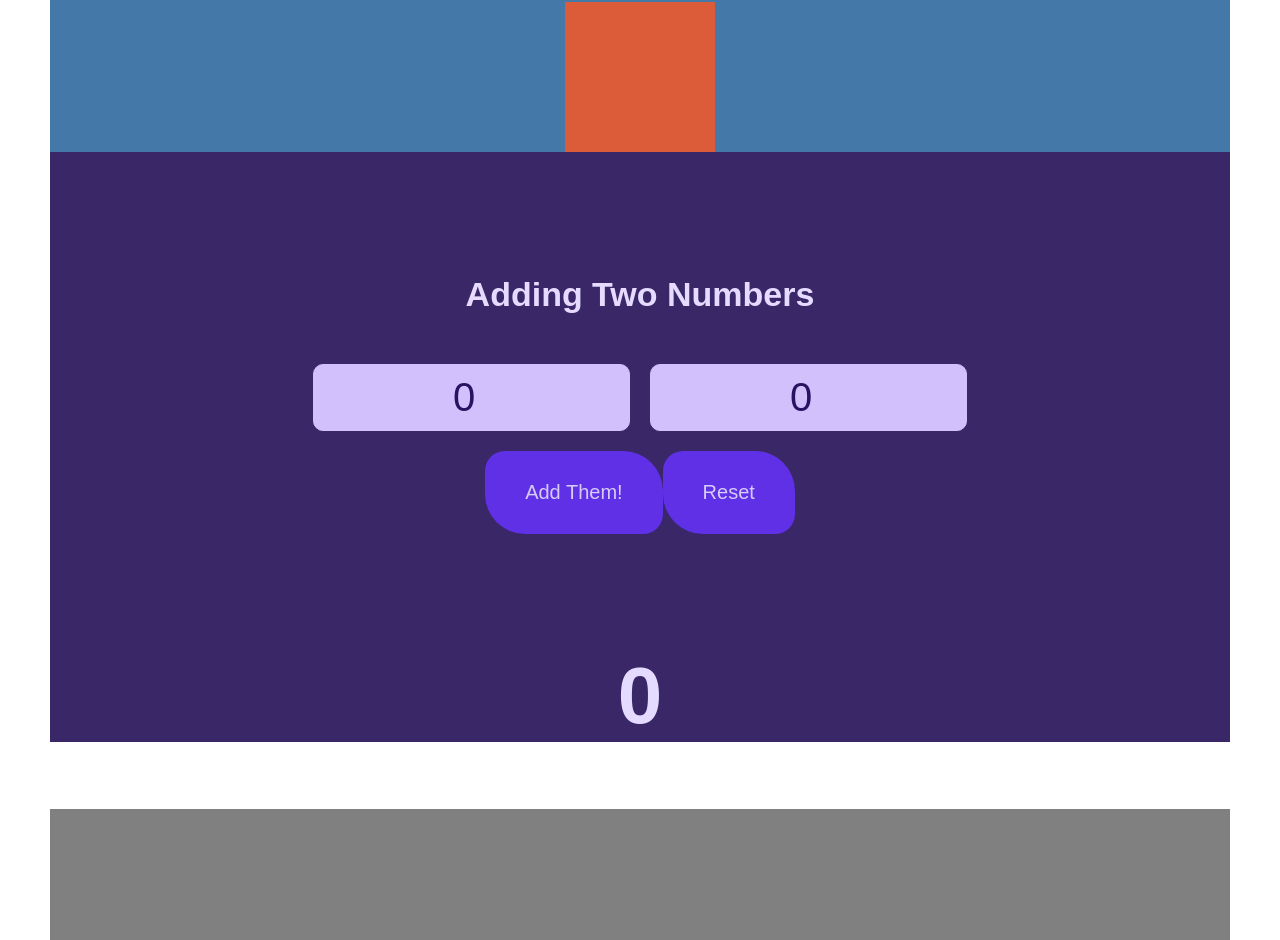
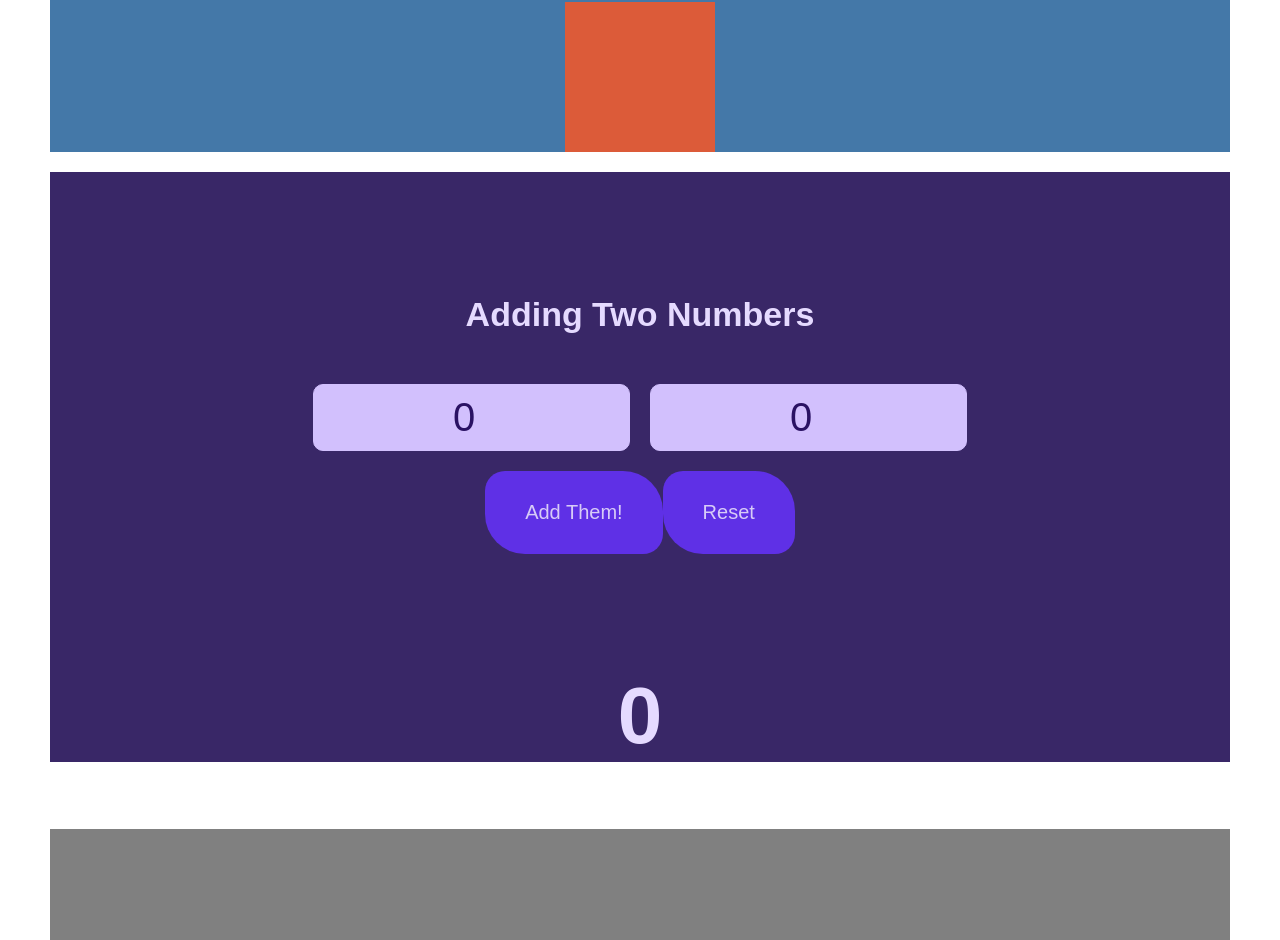
Before and after one commit to williamwdev/react-review-challenge, a React (Create React App) app: page / in a window 1280 px wide. Shown: the part 1341-2281 px from the top of the page. Built offline with nearby package versions, Linux system fonts and the light colour scheme.

Commit message:
fixed styling and added comments to FetchAPI

```diff
--- a/src/App.css
+++ b/src/App.css
@@ -69,6 +69,7 @@ h2 {
   font-family: sans-serif;
   text-align: center;
   padding-top: 100px;
+  margin-top: 20px;
   background: #392767;
   color: #e5daff;
 }
--- a/src/components/FetchAPI/FetchAPI.js
+++ b/src/components/FetchAPI/FetchAPI.js
@@ -1,4 +1,9 @@
 import React from 'react';
+
+/** The Challenge: Fetch List from API
+ * Fetch data from an API when the Fetch Data button is clicked
+ * Render details from the data returned
+ */
 
 export default function FetchAPI(props) {
   const apiURL = "https://www.anapioficeandfire.com/api/books?pageSize=30";
@@ -15,6 +20,7 @@ export default function FetchAPI(props) {
       </div>
 
       {/* Display data from API */}
+
 
       {/* Use JSX below for each book */}
       <div className="books">
```
